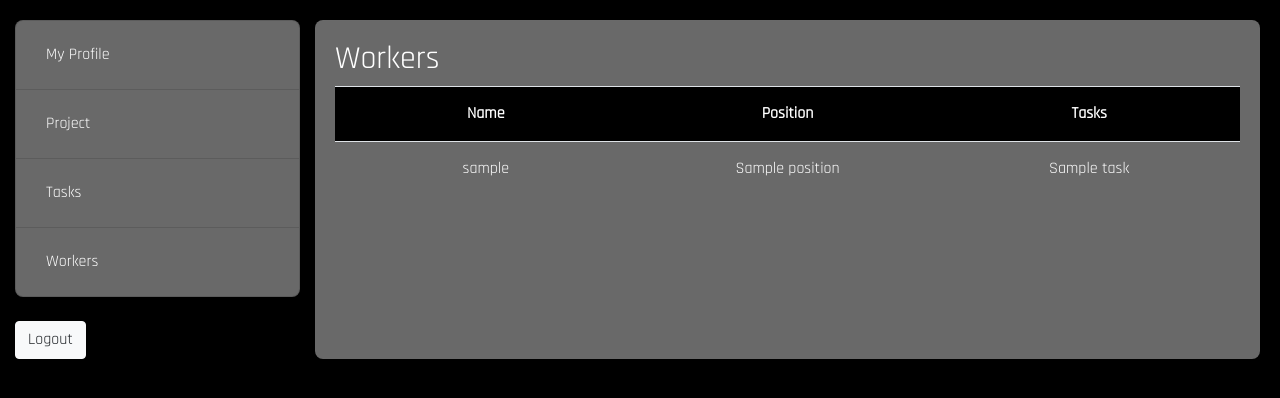
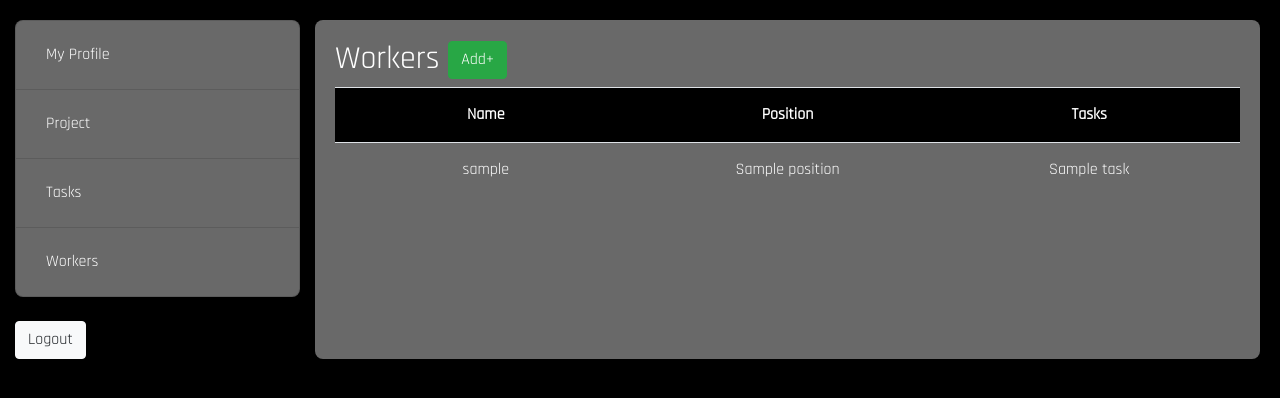
Before and after one commit to Volokitin-Vitaliy/py-crm-tasks, a Django app: page /board/workers/ in a window 1280 px wide. Shown: the top 398 px of the page. Run offline with Django 5.2, Linux system fonts and the light colour scheme; a user stored in the database is signed in; tables that the repository leaves empty hold one stand-in row (values such as "Sample post").

Commit message:
Add 'Add Worker' button to workers list page

```diff
--- a/templates/board/workers_list.html
+++ b/templates/board/workers_list.html
@@ -2,7 +2,7 @@
 
 {% block title %}Workers{% endblock %}
 {% block content %}
-  <h2>Workers</h2>
+  <h2>Workers <a type="submit" class="btn btn-success btn-hover"  href="{% url "board:worker-create" %}">Add+</a></h2>
   {% if workers %}
     <table class="table" style="color: white">
       <tr class="list">
```
